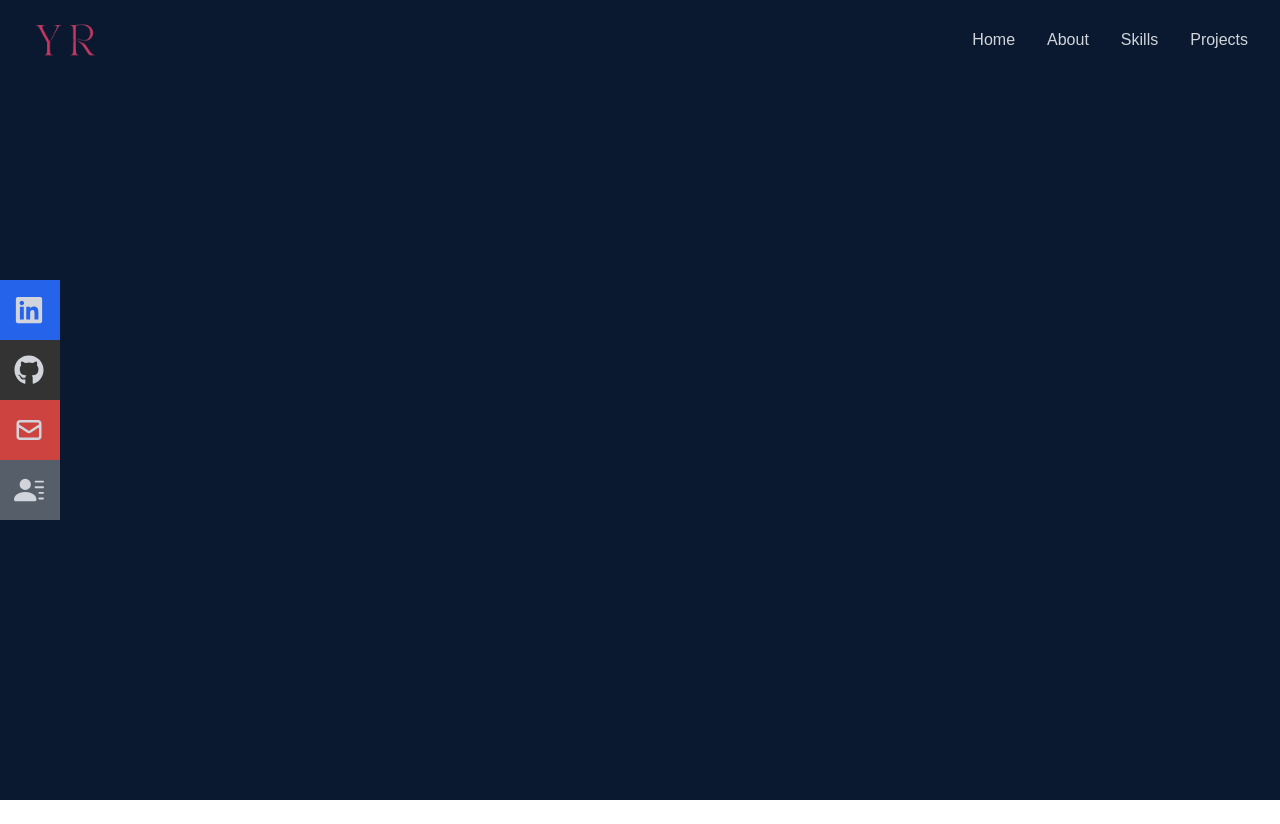
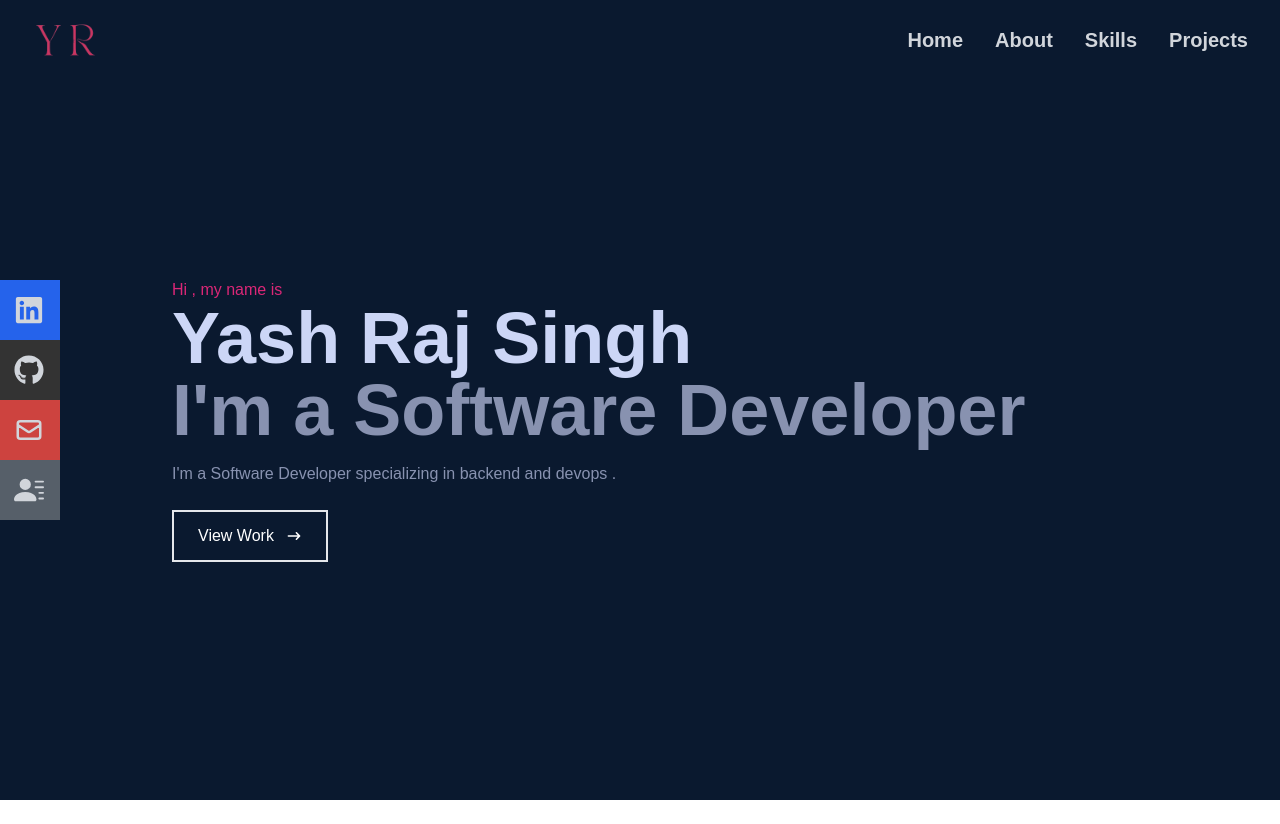
Before and after one commit to yrs147/Portfolio, a React (Create React App) app: page / in a window 1280 px wide. Before the commit the page ends 800 px from the top, so only its background shows below. Built offline with nearby package versions, Linux system fonts and the light colour scheme.

Commit message:
Added Home Component

```diff
--- a/src/components/Home.jsx
+++ b/src/components/Home.jsx
@@ -3,8 +3,28 @@
 
 const Home = () => {
   return (
-    <div className='w-full h-screen bg-[#0a192f]'>Home</div>
-  )
-}
+    <div name ='home'className='w-full h-screen bg-[#0a192f]'>
+        Home
+        {/* Container */}
+        <div className='max-w-[1000px] mx-auto px-8 flex flex-col justify-center h-full'>
+            <p className='text-pink-600'>Hi , my name is</p>
+            <h1 className='text-4xl sm:text-7xl font-bold text-[#ccd6f6]'>Yash Raj Singh</h1>
+            <h2 className='text-4xl sm:text-7xl font-bold text-[#8892b0]'>I'm a Software Developer</h2>
+            <p className='text-[#8892b0] py-4 max-w-[700px]'>I'm a Software Developer specializing in backend and devops .</p>
+            <div>
+                <button className='text-white group border-2 px-6 py-3 my-2 flex items-center hover:bg-pink-600 hover:border-pink-600'>View Work
+                    <span className='group-hover:rotate-90 duration-300'>
+                        <HiArrowNarrowRight className='ml-3' />
+                    </span>
+                </button>
+            </div>
 
+        </div>
+
+
+
+    </div>
+
+  );
+};
 export default Home
--- a/src/components/Navbar.jsx
+++ b/src/components/Navbar.jsx
@@ -13,8 +13,8 @@
             <img src={Logo} alt="Logo Image" style={{width: '100px'}} />
         </div>
         {/*menu*/}
-        <ul className='hidden md:flex'>
-            <li>Home</li>
+        <ul className='hidden md:flex text-xl font-bold'>
+            <li >Home</li>
             <li>About</li>
             <li>Skills</li>
             <li>Projects</li>
```
